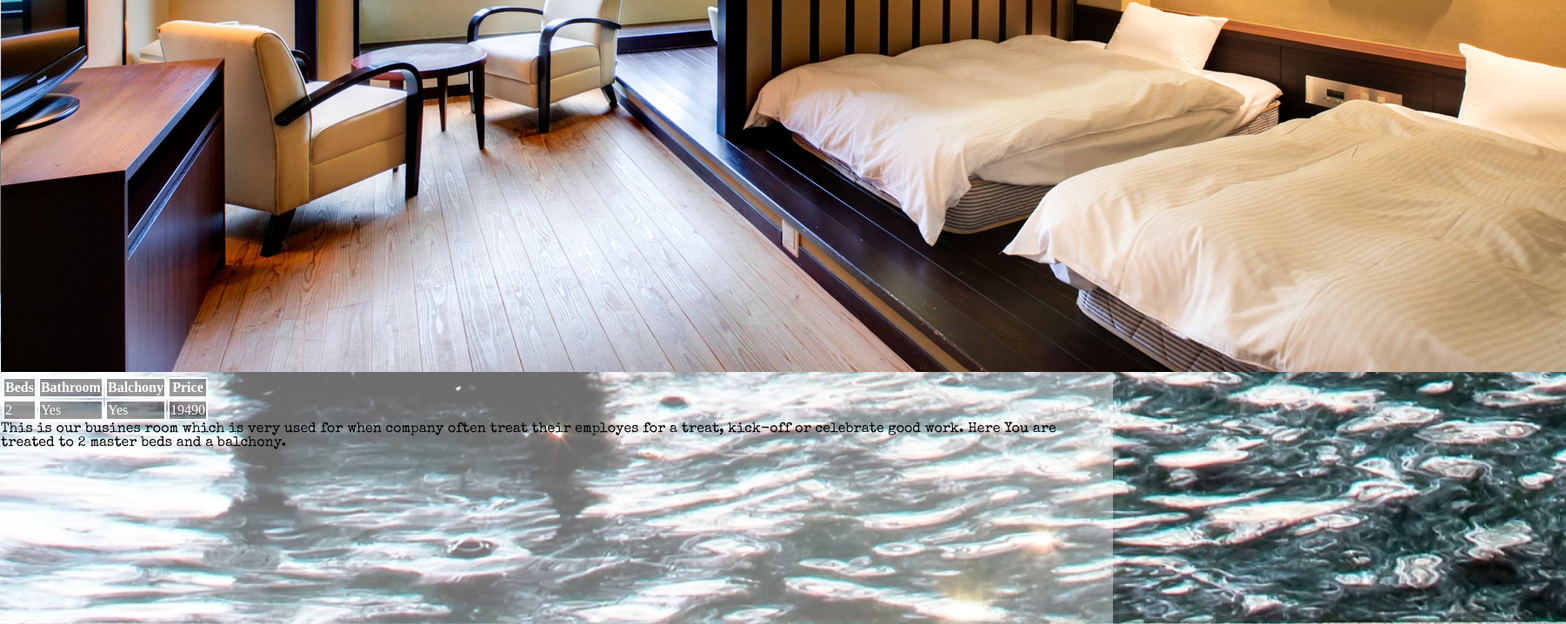
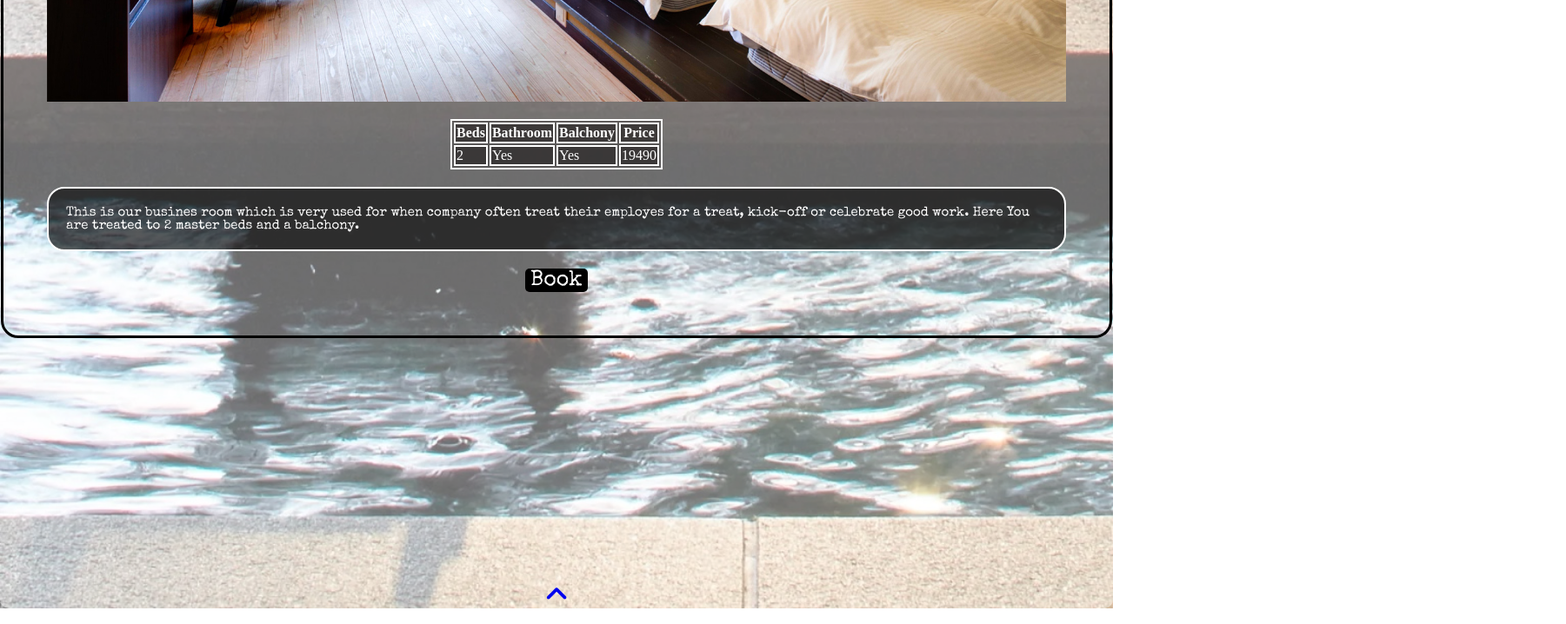
Before and after one commit to crtneko97/WebAssignment, a plain HTML site: page hotellrum.html in a window 1280 px wide. Shown: the part 2120-2838 px from the top of the page at 87% size, 1801 px wide, since content can reach past the window. Drawn offline with nearby package versions, Linux system fonts and the light colour scheme.

Commit message:
added css changes to business room

```diff
--- a/hotellrum.html
+++ b/hotellrum.html
@@ -80,6 +80,7 @@
             </tr>
         </table>
         <p>This is our busines room which is very used for when company often treat their employes for a treat, kick-off or celebrate good work. Here You are treated to 2 master beds and a balchony.</p>
+            <input type="submit" value="Book">
     </div>
     <div class="test-home">
     </div>
--- a/styles.css
+++ b/styles.css
@@ -168,6 +168,44 @@ main p{
     font-size: 50px;
     transition: 0.5s;
 }
+.business-room{
+    display: flex;
+    flex-direction: column;
+    gap: 20px;
+    align-items: center;
+    padding: 50px;
+    border: 3px solid black;
+    border-radius: 20px;
+}
+.business-room img{
+    width: 100%;
+}
+.business-room table,th,tr, td{
+    background-color: rgba(17, 16, 16, 0.24);
+    color: white;
+    border: 2px solid white;
+}
+.business-room p{
+    font-size: 15px;
+    padding: 20px;
+    background-color: rgba(17, 16, 16, 0.685);
+    color: white;
+    border: 2px solid white;
+    border-radius: 20px;
+}
+.business-room input{
+        font-family: 'Special Elite', cursive;
+        background-color: black;
+        color: white;
+        font-size: 25px;
+        border-radius: 5px;
+}
+.business-room input:hover{
+    background-color: white;
+    color: black;
+    font-size: 50px;
+    transition: 0.5s;
+}
 
 /*Koden nedanför ska vara för ipad. */
 @media screen and (min-width: 600px) {
```
